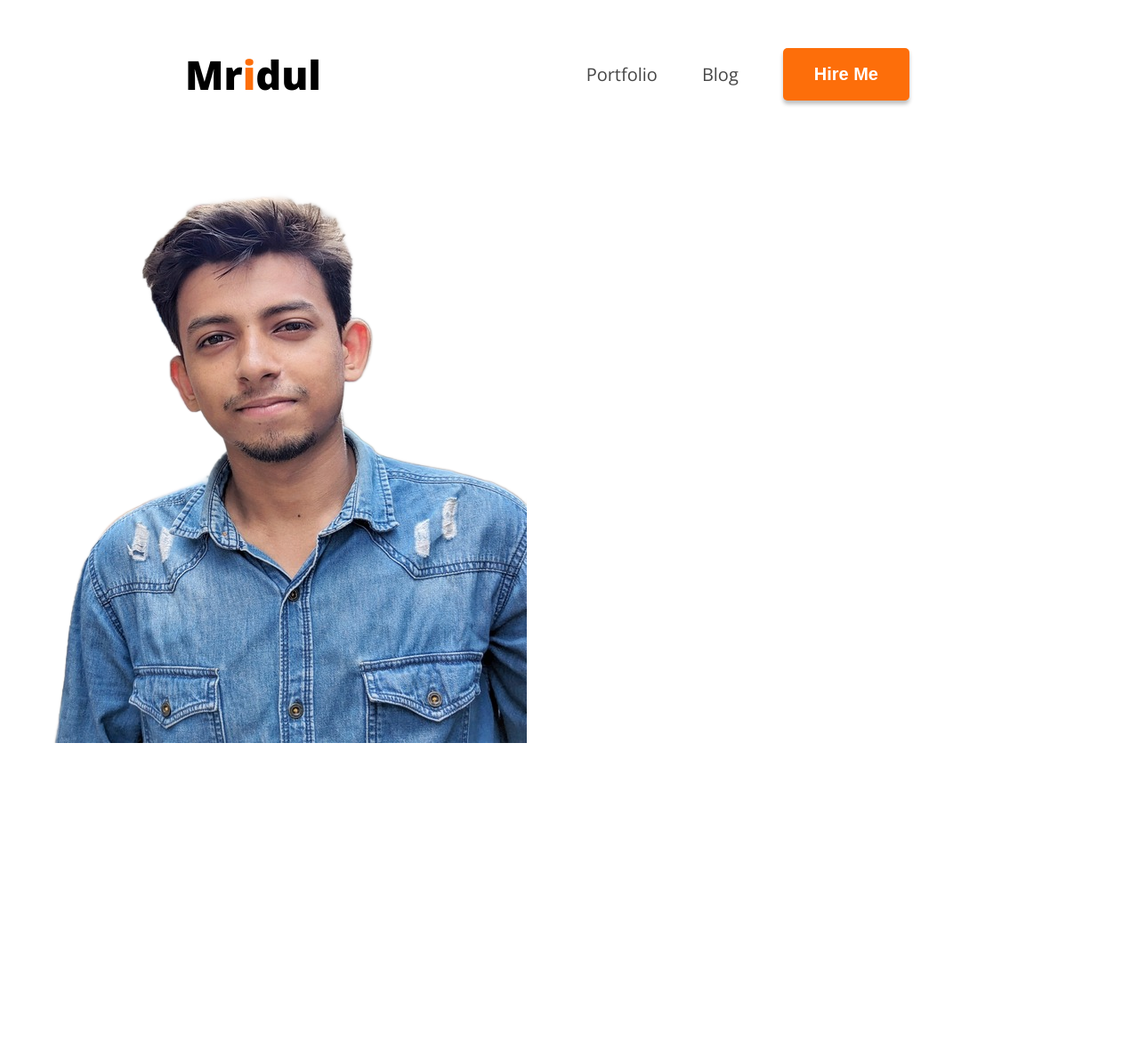
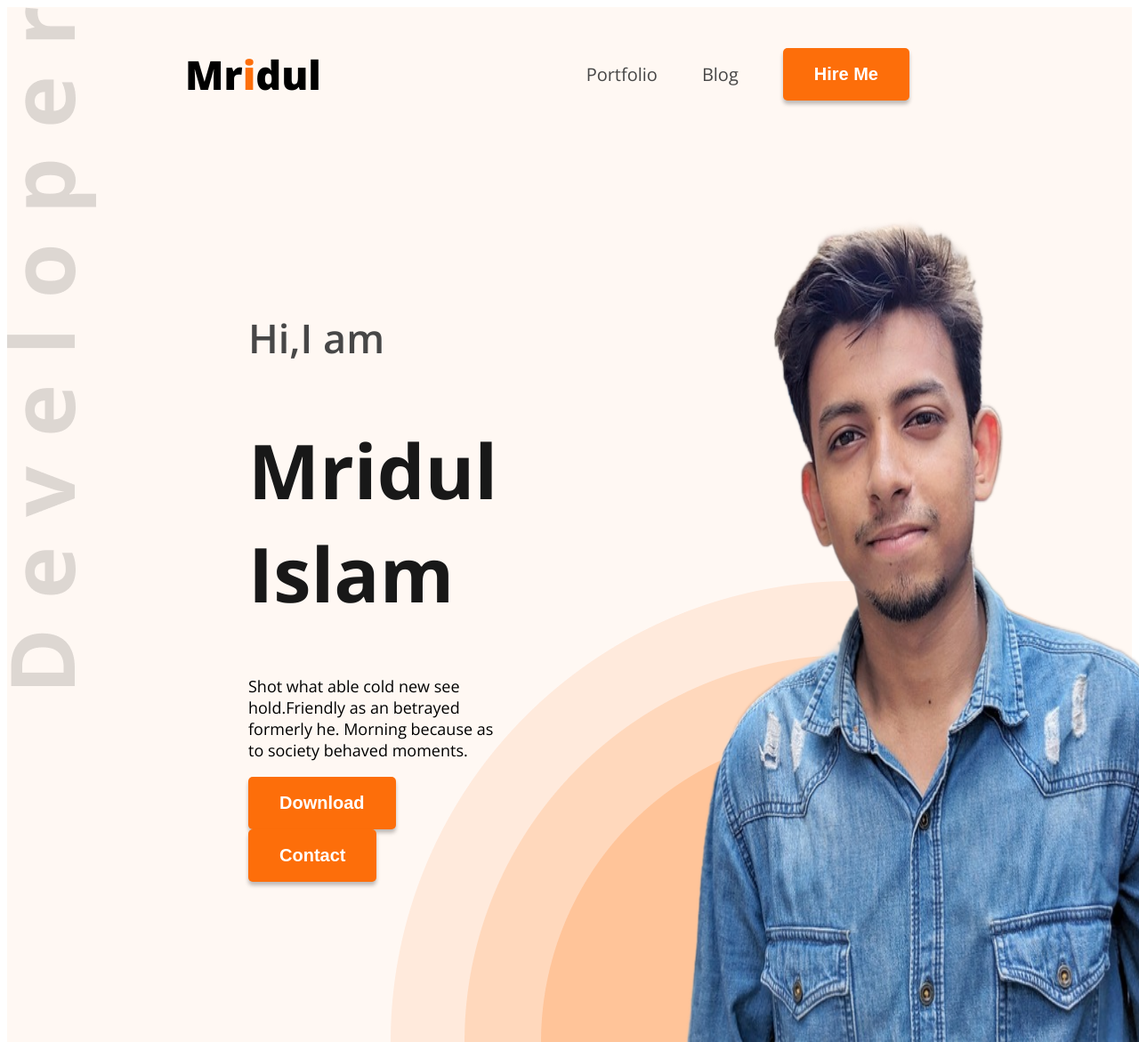
Before and after one commit to Mridul299/My-first-portfolio, a plain HTML site: page index.html in a window 1280 px wide. Shown: the whole page at 89% size. Before the commit the page ends 848 px from the top, so only its background shows below. Drawn offline with nearby package versions, Linux system fonts and the light colour scheme.

Commit message:
added a banner

```diff
--- a/index.html
+++ b/index.html
@@ -10,7 +10,7 @@
     <link rel="stylesheet" href="styles/style.css">
 </head>
 <body class="open-sans-normal ">
-    <header>
+    <header class="header">
         <nav>
             <h3 class="nav-title">Mr<span class="text-primary">i</span>dul</h3>
             <ul>
@@ -21,9 +21,13 @@
         </nav>
         <div class="banner">
             <div class="banner-content">
-
+                <h4 class="banner-greetings">Hi,I am</h4>
+                <h1 class="banner-title">Mridul Islam</h1>
+                <p class="banner-description">Shot what able cold new see hold.Friendly as an betrayed formerly he. Morning because as to society behaved moments.</p>
+                <button class="btn-primary">Download</button>
+                <button class="btn-primary">Contact</button>
             </div>
-            <img src="../My-first-portfolio/images/my.png" alt="">
+            <img class="banner-profile" src="images/my.png" alt="">
         </div>
     </header>
     <main>
--- a/styles/style.css
+++ b/styles/style.css
@@ -23,7 +23,12 @@
     padding: 18px 35px;
     border-radius: 5px;
 }
-
+.header{
+    background-image: url("../images/developer.png"),url("../images/header_bg.png");
+    background-repeat: no-repeat;
+    background-position: top left,bottom right;
+    background-color: rgba(255, 248, 243, 1);
+}
 
 /* nav styling */
 
@@ -49,3 +54,32 @@ nav ul li a{
     text-decoration: none;
     font-size: 20px;
 }
+/* banner */
+.banner{
+    display: flex;
+    justify-content: space-between;
+    margin: 0 35px 0 200px;
+
+}
+.banner-greetings{
+    font-size: 45px;
+    font-weight:600;
+    color:rgba(71, 71, 71, 1);
+}
+.banner-title{
+    font-size: 85px;
+    font-weight:bold;
+    color:rgba(24, 24, 24, 1);
+}
+.banner-description{
+    font-size: 18px;
+    font-weight:;
+}
+.banner-content{
+    max-width:580px ;
+    /* margin-left: 302px; */
+    margin: 130px 160px 180px 71px;
+}
+.banner-profile{
+    width: 580px;
+}
```
